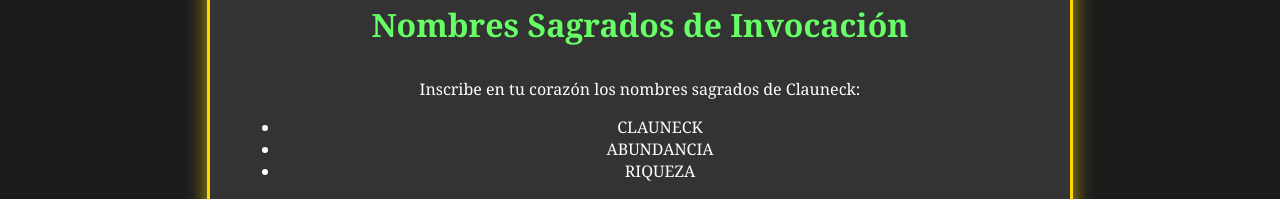
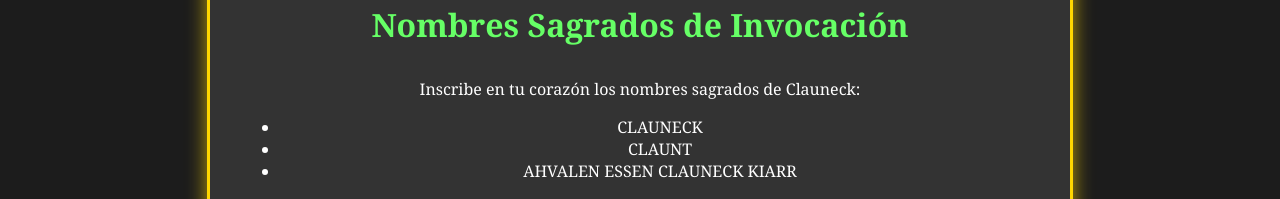
Before and after one commit to Cha0smagick/Clauneck_altar, a plain HTML site: page index.html in a window 1280 px wide. Shown: the part 917-1116 px from the top of the page. Drawn offline with Linux system fonts and the light colour scheme; a script that the page names is missing.

Commit message:
Update index.html

```diff
--- a/index.html
+++ b/index.html
@@ -130,8 +130,8 @@
     <p>Inscribe en tu corazón los nombres sagrados de Clauneck:</p>
     <ul>
         <li>CLAUNECK</li>
-        <li>ABUNDANCIA</li>
-        <li>RIQUEZA</li>
+        <li>CLAUNT</li>
+        <li>AHVALEN ESSEN CLAUNECK KIARR</li>
     </ul>
     <div class="ad-container">
     <iframe data-aa='2293131'
```
